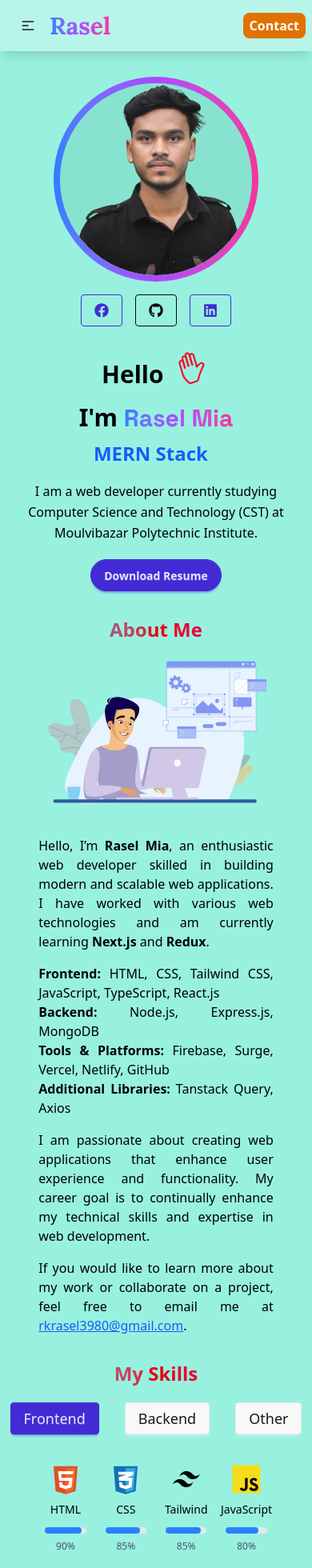
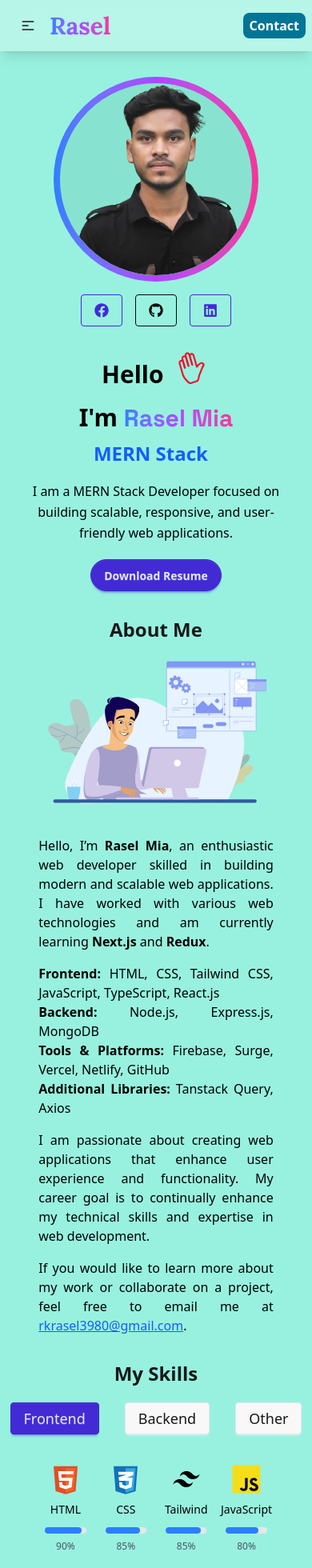
Before and after one commit to rasel3980/pWeb, a React (Vite) app: page / in a window 390 px wide. Shown: the top 1960 px of the page at 80% size. Built offline with nearby package versions, Linux system fonts and the light colour scheme; grey boxes are pictures that could not be loaded.

Commit message:
update info

```diff
--- a/src/Components/Navbar.jsx
+++ b/src/Components/Navbar.jsx
@@ -3,10 +3,10 @@ import { useState } from "react";
 const Navbar = () => {
   const [active, setActive] = useState("/");
     const links = <div className="flex items-center gap-2 md:gap-5 font-bold text-md md:text-xl">
-    <a className={active==="/"?"text-blue-800 border-b-3 border-red-700":"hover:text-gray-600"} href="/">Home</a>
-    <a className={active==="skills"?"text-blue-800 border-b-3 border-red-700":"hover:text-blue-700"} onClick={()=>setActive("skills")} href="#skills">Skills</a>
-    <a className={active==="project"?"text-blue-800 border-b-3 border-red-700":"hover:text-blue-700"} onClick={()=>setActive("project")} href="#project">Project</a>
-    <a className={active==="about"?"text-blue-800 border-b-3 border-red-700":"hover:text-blue-700"} onClick={()=>setActive("about")} href="#about">About</a>
+    <a className={active==="/"?"text-blue-800 border-b-3 border-b-sky-700":"hover:text-gray-600"} href="/">Home</a>
+    <a className={active==="skills"?"text-blue-800 border-b-3  border-b-sky-700":"hover:text-blue-700"} onClick={()=>setActive("skills")} href="#skills">Skills</a>
+    <a className={active==="project"?"text-blue-800 border-b-3  border-b-sky-700":"hover:text-blue-700"} onClick={()=>setActive("project")} href="#project">Project</a>
+    <a className={active==="about"?"text-blue-800 border-b-3  border-b-sky-700":"hover:text-blue-700"} onClick={()=>setActive("about")} href="#about">About</a>
     </div>
   return (
     <div className="navbar md:px-10 lg:px-12 sticky top-0 z-50 backdrop-blur-lg bg-white/30 shadow-lg">
@@ -44,7 +44,7 @@ const Navbar = () => {
         </ul>
       </div>
       <div className="navbar-end">
-        <a href="#contact" className="md:px-4 md:py-2 px-2 py-1 hover:bg-amber-700 bg-amber-600 text-white font-semibold rounded-lg">Contact</a>
+        <a href="#contact" className="md:px-4 md:py-2 px-2 py-1 hover:bg-amber-700 bg-cyan-700 text-white font-semibold rounded-lg">Contact</a>
       </div>
     </div>
   );
--- a/src/pages/About.jsx
+++ b/src/pages/About.jsx
@@ -4,7 +4,7 @@ import animation from "../assets/animation/Animation - 1742809656451.json";
 const About = () => {
   return (
     <section id="about" className="md:my-12 my-8 px-4 max-w-6xl mx-auto">
-      <h3 className="text-center font-semibold text-2xl md:text-3xl text-transparent bg-clip-text bg-gradient-to-r from-blue-600 via-red-600 to-pink-600 ">About Me</h3>
+      <h3 className="text-center font-semibold text-2xl md:text-3xl md:font-bold">About Me</h3>
 
       <div className="flex flex-col-reverse md:flex-row items-center md:mt-8 mt-3 gap-8">
         <div className="flex-1 text-justify space-y-4">
--- a/src/pages/ContactInfo.jsx
+++ b/src/pages/ContactInfo.jsx
@@ -47,7 +47,7 @@ const ContactInfo = () => {
   return (
     <section id="contact" className="mt-6 md:mt-12">
       <div className="w-11/12 mx-auto">
-        <h2 className="font-semibold md:text-3xl text-2xl text-transparent bg-clip-text bg-gradient-to-r from-blue-600 via-red-600 to-pink-600 text-center md:mb-8 mb-2">
+        <h2 className="font-semibold md:text-3xl text-2xl md:font-bold text-center md:mb-8 mb-2">
           Contact Me
         </h2>
         <div className="md:flex md:items-center grid gap-5 md:gap-28">
@@ -102,7 +102,7 @@ const ContactInfo = () => {
             </div>
           </div>
           <div>
-            <div className="md:w-[500px] bg-[#91e0d0] p-3 rounded-2xl hover: md:shadow-xl hover:shadow-lg hover:shadow-red-500">
+            <div className="md:w-[500px] bg-[#91e0d0] p-3 rounded-2xl hover: md:shadow-xl hover:shadow-lg hover:shadow-blue-700">
               <form
                 ref={form}
                 onSubmit={sendEmail}
--- a/src/pages/Education.jsx
+++ b/src/pages/Education.jsx
@@ -3,11 +3,11 @@ const Education = () => {
     return (
          <section className="md:mt-12 mt-8">
         <div className="px-6 lg:px-0">
-          <h2 className="font-semibold md:text-3xl text-2xl text-transparent bg-clip-text bg-gradient-to-r from-blue-600 via-red-600 to-pink-600 text-center mb-5">
+          <h2 className="font-semibold md:text-3xl text-2xl md:font-bold text-center mb-5">
             My Educational Qualifications
           </h2>
           <div className="grid md:grid-cols-2 grid-cols-1 gap-5 md:gap-8">
-            <div className="flex flex-col md:flex-row rounded-lg bg-[#91e0d0] hover:md:shadow-2xl hover:shadow-lg hover:shadow-red-500 items-start gap-6 md:gap-12">
+            <div className="flex flex-col md:flex-row rounded-lg bg-[#91e0d0] hover:md:shadow-xl hover:shadow-lg hover:shadow-blue-700 items-start gap-6 md:gap-12">
               <div className="p-3">
                 <h3 className="text-2xl font-bold text-gray-800">Diploma in Computer Science (8th Semester)</h3>
                 <p className="text-lg font-bold text-gray-700">Moulvibazar Polytechnic Institute</p>
@@ -21,7 +21,7 @@ const Education = () => {
                 </ul>
               </div>
             </div>
-            <div className="flex flex-col md:flex-row rounded-lg bg-[#91e0d0] hover:md:shadow-2xl hover:shadow-lg hover:shadow-red-500  items-start gap-6 md:gap-12">
+            <div className="flex flex-col md:flex-row rounded-lg bg-[#91e0d0] hover:md:shadow-xl hover:shadow-lg hover:shadow-blue-700  items-start gap-6 md:gap-12">
               <div className="p-3">
                 <h3 className="text-2xl font-bold text-gray-800">Secondary School Certificate (SSC)</h3>
                 <p className="text-lg font-bold text-gray-700">Al-Amin High School</p>
--- a/src/pages/Home.jsx
+++ b/src/pages/Home.jsx
@@ -89,8 +89,7 @@ const Home = () => {
             </div>
 
             <p className="mt-4 text-base text-black leading-relaxed">
-              I am a web developer currently studying Computer Science and
-              Technology (CST) at Moulvibazar Polytechnic Institute.
+              I am a MERN Stack Developer focused on building scalable, responsive, and user-friendly web applications.
             </p>
 
             <a href="/Frontend Developer Rasel Mia.pdf" download>
--- a/src/pages/Project.jsx
+++ b/src/pages/Project.jsx
@@ -70,7 +70,7 @@ const Project = () => {
   ]
   return (
     <div className="md:my-8 my-3">
-      <h1 className="text-center font-semibold md:text-3xl text-2xl text-transparent bg-clip-text bg-gradient-to-r from-blue-600 via-red-600 to-pink-600">My Projects</h1>
+      <h1 className="text-center font-semibold md:text-3xl text-2xl md:font-bold">My Projects</h1>
       <div className="grid md:grid-cols-3 grid-cols-1 md:mt-10 mt-5 gap-5">
         {
         projects.map((p)=>(
--- a/src/pages/ProjectCard.jsx
+++ b/src/pages/ProjectCard.jsx
@@ -12,7 +12,7 @@ const ProjectCard = ({
 }) => {
   return (
     <div>
-      <div className="card h-[560px] bg-base-100 hover:md:shadow-xl hover:shadow-lg hover:shadow-red-500">
+      <div className="card h-[560px] bg-base-100 hover:md:shadow-xl hover:shadow-lg hover:shadow-teal-600">
         <figure>
           <Slider className="object-contain w-full h-full" images={img}></Slider>
         </figure>
--- a/src/pages/Skills.jsx
+++ b/src/pages/Skills.jsx
@@ -29,7 +29,7 @@ const skillCategories = [
       { icon: react, title: "React", level: 80 },
       { icon: next, title: "Next.js", level: 75 },
       { icon: redux, title: "Redux", level: 85 },
-      { icon: typescript, title: "TypeScript", level: 75 },
+      { icon: typescript, title: "TypeScript", level: 90 },
     ],
   },
   {
@@ -57,7 +57,7 @@ const Skills = () => {
 
   return (
     <section id="skills" className="mx-auto">
-      <h1 className="font-semibold md:text-3xl text-2xl text-transparent bg-clip-text bg-gradient-to-r from-blue-600 via-red-600 to-pink-600 text-center md:mb-8 mb-5">My Skills</h1>
+      <h1 className="font-semibold md:text-3xl text-2xl text-center md:font-bold md:mb-8 mb-5">My Skills</h1>
       <div className="flex gap-8 md:mb-6 mb-3 justify-center">
         {
           skillCategories.map((category)=>(
```
